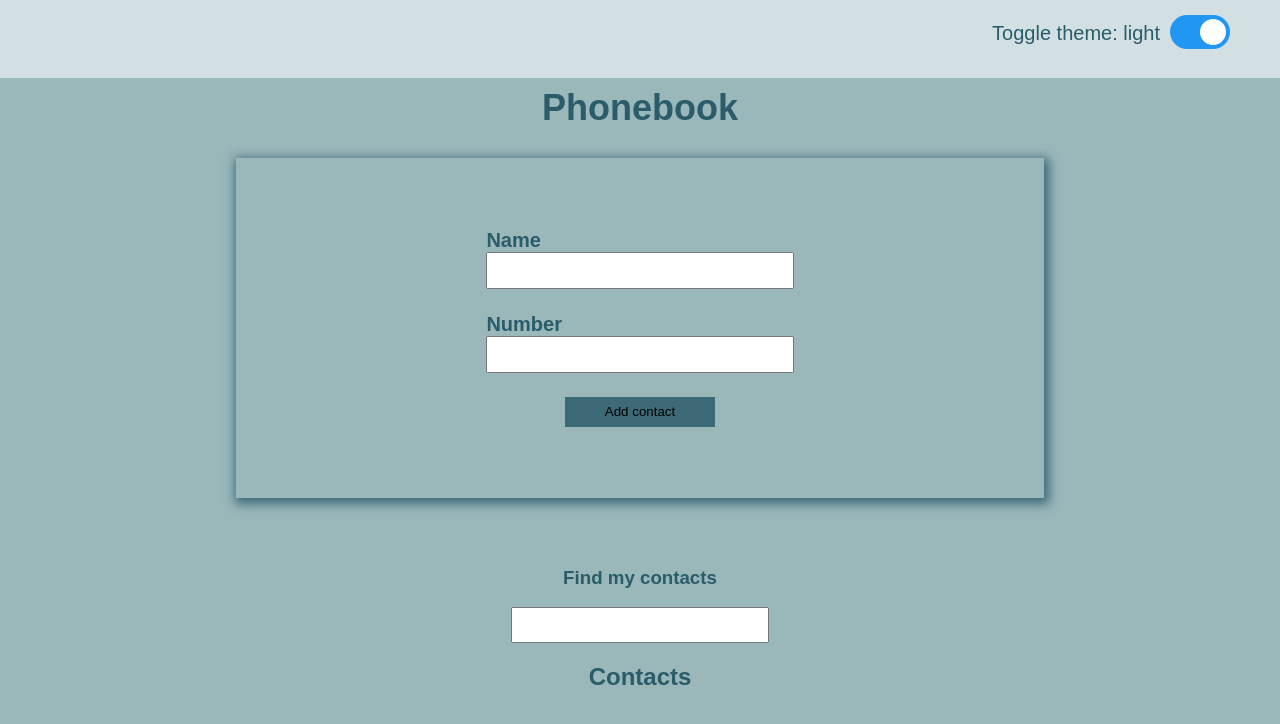
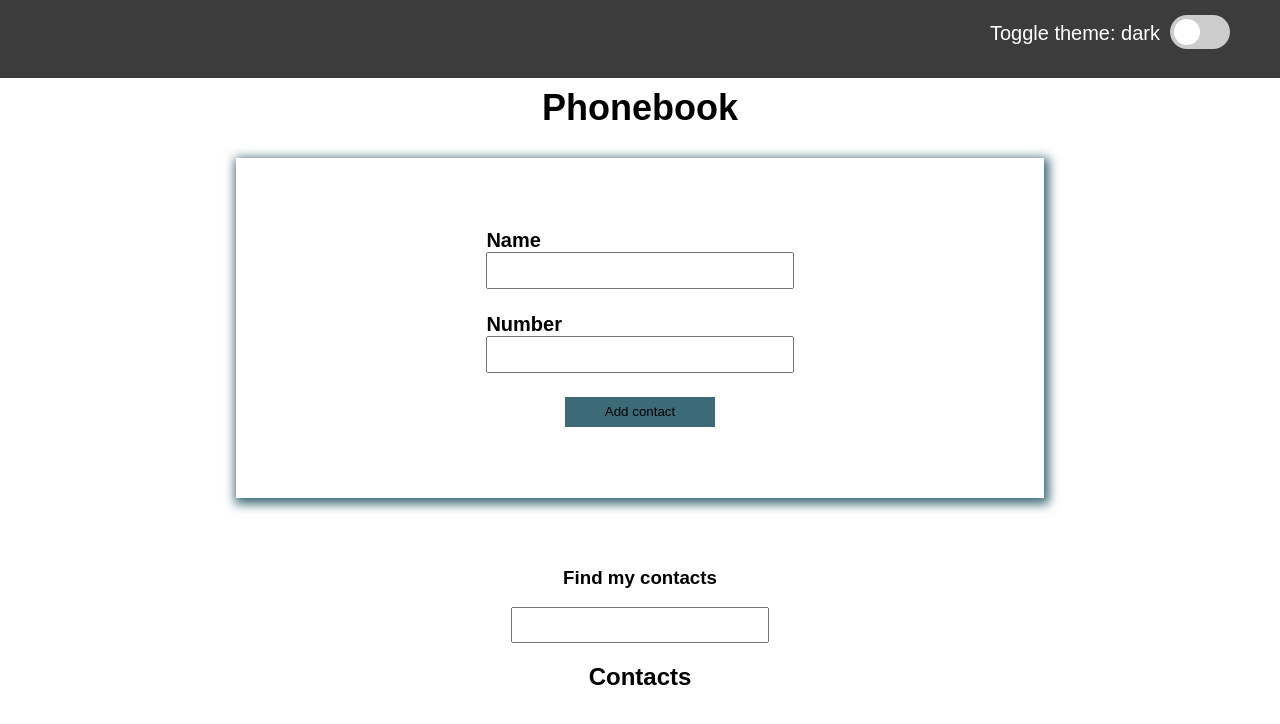
Before and after one commit to Vadim2017777/goit-react-hw-06-phonebook, a React (Create React App) app: page / in a window 1280 px wide. Shown: the top 724 px of the page. Built offline with nearby package versions, Linux system fonts and the light colour scheme.

Commit message:
Add Header to redux

```diff
--- a/src/componets/App.js
+++ b/src/componets/App.js
@@ -7,43 +7,25 @@ import ContactListForm from './ContactForm/ContactForm';
 import Filter from './Filter/Filter';
 import ContactList from './ContactList/ContactList';
 
-import { INITIAL_STATE_APP } from '../helpers/constants';
-import ThemeContext, { themeConfig } from '../contex/ThemeContext';
-
 import fadeTransition from './transitions/fade.module.css';
 
 class App extends Component {
-  state = {
-    ...INITIAL_STATE_APP,
-  };
+  // componentDidMount() {
+  //   const localStoregeContacts = localStorage.getItem('contacts');
 
-  componentDidMount() {
-    const localStoregeContacts = localStorage.getItem('contacts');
+  //   if (localStoregeContacts) {
+  //     this.setState({
+  //       contacts: JSON.parse(localStoregeContacts),
+  //     });
+  //   }
+  // }
 
-    if (localStoregeContacts) {
-      this.setState({
-        contacts: JSON.parse(localStoregeContacts),
-      });
-    }
-  }
-
-  componentDidUpdate(prevProps, prevState) {
-    const { contacts } = this.state;
-    if (contacts !== prevState.contacts) {
-      localStorage.setItem('contacts', JSON.stringify(contacts));
-    }
-  }
-
-  // changeFilter = filter => {
-  //   this.setState({ filter });
-  // };
-
-  // getVisibleContacts = () => {
-  //   const { contacts, filter } = this.state;
-  //   return contacts.filter(contact => {
-  //     return contact.name.toLowerCase().includes(filter.toLowerCase());
-  //   });
-  // };
+  // componentDidUpdate(prevProps, prevState) {
+  //   const { contacts } = this.state;
+  //   if (contacts !== prevState.contacts) {
+  //     localStorage.setItem('contacts', JSON.stringify(contacts));
+  //   }
+  // }
 
   toggleTheme = () => {
     const { theme } = this.state;
@@ -53,18 +35,15 @@ class App extends Component {
   };
 
   render() {
-    const { theme, filter, contacts } = this.state;
-    // const visibleContacts = this.getVisibleContacts();
-    // const showContacts = contacts.length;
-
     return (
-      <ThemeContext.Provider
-        value={{
-          type: theme,
-          config: themeConfig[theme],
-        }}
-      >
-        <Header toggleTheme={this.toggleTheme} />
+      /* // <ThemeContext.Provider */
+      //   value={{
+      //     type: theme,
+      //     config: themeConfig[theme],
+      //   }}
+      // >
+      <>
+        <Header />
         <Body>
           <ContactListForm />
           <Filter />
@@ -81,7 +60,8 @@ class App extends Component {
           <ContactList />
           {/* </CSSTransition> */}
         </Body>
-      </ThemeContext.Provider>
+      </>
+      // </ThemeContext.Provider>
     );
   }
 }
--- a/src/componets/Body/Body.js
+++ b/src/componets/Body/Body.js
@@ -1,16 +1,14 @@
 import React from 'react';
-
-import whithTheme from '../../hoc/whithTeme';
 
 import styles from './Body.module.css';
 
 const Body = ({ theme, children }) => (
   <div
-    className={styles.body}
-    style={{ color: theme.config.fontColor, background: theme.config.bodybg }}
+  // className={styles.body}
+  // style={{ color: theme.config.fontColor, background: theme.config.bodybg }}
   >
     {children}
   </div>
 );
 
-export default whithTheme(Body);
+export default Body;
--- a/src/componets/ContactForm/ContactForm.js
+++ b/src/componets/ContactForm/ContactForm.js
@@ -2,8 +2,6 @@ import React, { Component } from 'react';
 import PropTypes from 'prop-types';
 import { connect } from 'react-redux';
 import actions from '../../redux/Contact/contactActions';
-
-import { INITIAL_STATE_FORM } from '../../helpers/constants';
 
 import s from './ContactForm.module.css';
 
--- a/src/componets/Header/Header.js
+++ b/src/componets/Header/Header.js
@@ -1,26 +1,29 @@
 import React from 'react';
+import { connect } from 'react-redux';
 
-import whithTheme from '../../hoc/whithTeme';
+import actions from '../../redux/Contact/contactActions';
+
+import styleConxt from '../../contex/ThemeContext';
 
 import styles from './Header.module.css';
+const dark = 'dark';
 
 const Header = ({ theme, toggleTheme }) => (
   <header
     style={{
-      background: theme.config.headerBg,
-      color: theme.config.fontColor,
+      background: styleConxt.dark.headerBg,
+      color: styleConxt.dark.fontColor,
     }}
   >
     <div className={styles.theme_selector}>
       <span className={styles.label}>
         Toggle theme: {''}
-        {theme.type}
+        {dark}
       </span>
       <label className={styles.switch}>
         <input
           type="checkbox"
-          checked={theme.type === 'light'}
-          onChange={event => toggleTheme(event.currentTarget.value)}
+          onChange={event => toggleTheme(event.currentTarget.checked)}
         />
         <span className={styles.slider}></span>
       </label>
@@ -28,4 +31,7 @@ const Header = ({ theme, toggleTheme }) => (
   </header>
 );
 
-export default whithTheme(Header);
+const mDTP = { toggleTheme: actions.changeTheme };
+const mSTP = state => ({ theme: state.contacts.theme });
+
+export default connect(mSTP, mDTP)(Header);
--- a/src/contex/ThemeContext.js
+++ b/src/contex/ThemeContext.js
@@ -1,5 +1,3 @@
-import { createContext } from 'react';
-
 export const themeConfig = {
   light: {
     headerBg: '#d2e0e3',
@@ -12,6 +10,5 @@ export const themeConfig = {
     bodybg: 'black',
   },
 };
-const ThemeContext = createContext(themeConfig.light);
 
-export default ThemeContext;
+export default themeConfig;
--- a/src/redux/Contact/contactActions.js
+++ b/src/redux/Contact/contactActions.js
@@ -22,8 +22,16 @@ const changeFilter = filter => ({
   },
 });
 
+const changeTheme = value => ({
+  type: actions.CHANGE_THEME,
+  payload: {
+    value,
+  },
+});
+
 export default {
   addContacts,
   removeContacts,
   changeFilter,
+  changeTheme,
 };
--- a/src/redux/Contact/contactActionsTypes.js
+++ b/src/redux/Contact/contactActionsTypes.js
@@ -1,9 +1,11 @@
 const ADD = 'contact/addContacts';
 const REMOVE = 'contact/removeContacts';
 const CHANGE_FILTER = 'contact/changeFilter';
+const CHANGE_THEME = 'contact/changeTheme';
 
 export default {
   ADD,
   REMOVE,
   CHANGE_FILTER,
+  CHANGE_THEME,
 };
--- a/src/redux/Contact/contactsReducer.js
+++ b/src/redux/Contact/contactsReducer.js
@@ -1,5 +1,6 @@
 import { combineReducers } from 'redux';
 import action from './contactActionsTypes';
+import { bool } from 'prop-types';
 
 const items = (state = [], { type, payload }) => {
   switch (type) {
@@ -24,9 +25,20 @@ const filter = (state = '', { type, payload }) => {
   }
 };
 
+const theme = (state = 'dark', { type, payload }) => {
+  switch (type) {
+    case action.CHANGE_THEME:
+      return payload.value ? 'light' : 'dark';
+
+    default:
+      return state;
+  }
+};
+
 export default combineReducers({
   items,
   filter,
+  theme,
 });
 
 // addContacts = ({ name, number }) => {
```
